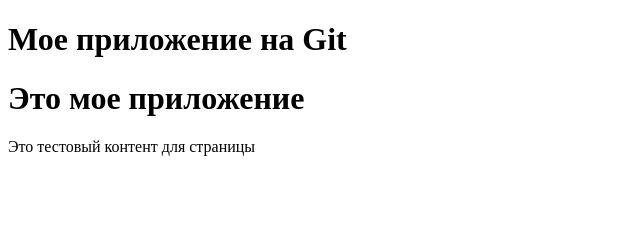
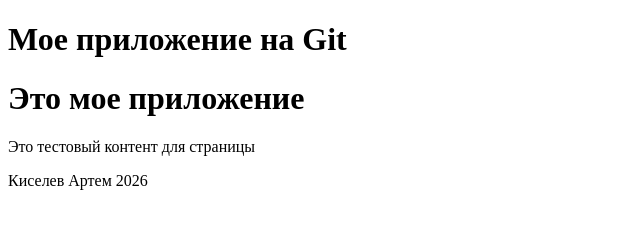
Before and after one commit to 32ISR/up09-git-lab-Kiselev_Artem, a plain HTML site: page index.html in a window 1280 px wide. Shown: the whole page, without its empty margins (0-640 px from the left). Drawn offline with Linux system fonts and the light colour scheme.

Commit message:
Revert "Удалил футер"
This reverts commit a3b601fb59093efc12e0520bf161a8f80af507d1.

```diff
--- a/index.html
+++ b/index.html
@@ -9,6 +9,6 @@
     <h1>Мое приложение на Git</h1>
     <h1>Это мое приложение</h1>
     <p>Это тестовый контент для страницы</p>
-
+    <footer>Киселев Артем 2026</footer>
 </body>
 </html>
```
